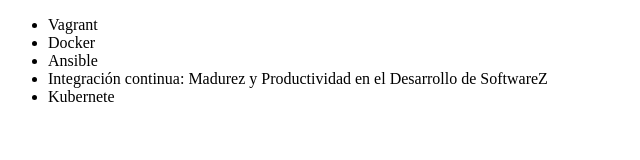
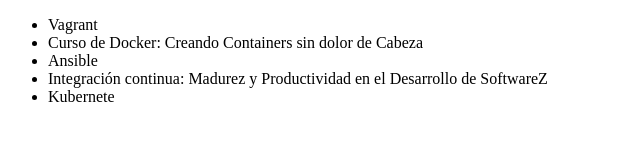
Before and after one commit to jofrannys/curso-alura, a plain HTML site: page index.html in a window 1280 px wide. Shown: the whole page, without its empty margins (0-640 px from the left). Drawn offline with Linux system fonts and the light colour scheme.

Commit message:
Actualizando nombre de curso de docker

```diff
--- a/index.html
+++ b/index.html
@@ -7,7 +7,7 @@
 <body>
      <ul>
          <li> Vagrant </li>
-         <li> Docker </li>
+         <li> Curso de Docker: Creando Containers sin dolor de Cabeza </li>
          <li> Ansible </li>
          <li> Integración continua: Madurez y Productividad en el Desarrollo de SoftwareZ </li>
          <li>Kubernete</li>
```
